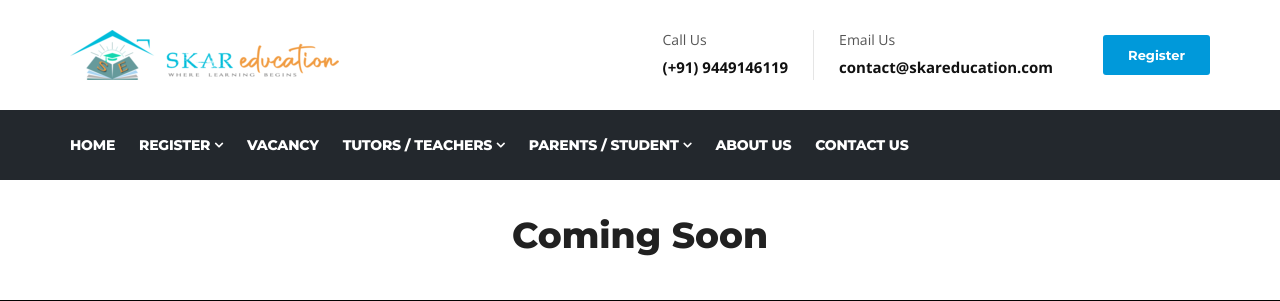
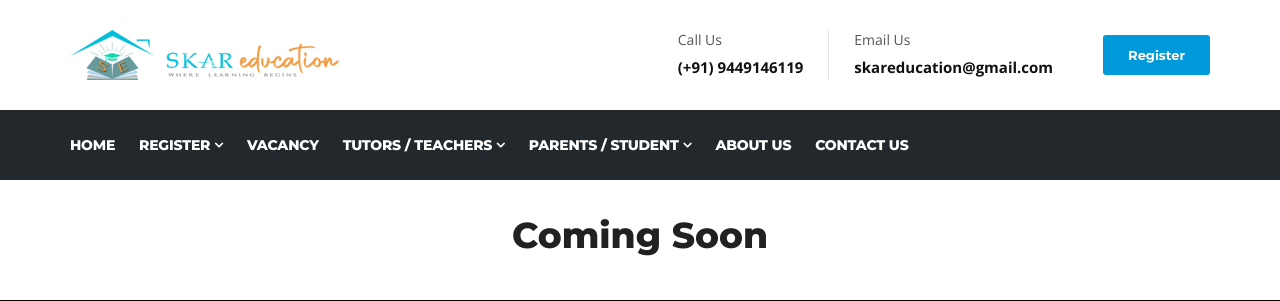
Before and after one commit to pradeep13143/skareducation, a Django app: page /blog/ in a window 1280 px wide. Shown: the top 301 px of the page. Run offline with Django 3.2, Linux system fonts and the light colour scheme; data comes from the database, SQL or seed files in the repository; some libraries are stand-ins or nearby versions.

Commit message:
small changes

```diff
--- a/templates/base.html
+++ b/templates/base.html
@@ -158,7 +158,7 @@
 									<div class="info-box last">
 										<div class="info-box-content">
 											<p class="info-box-title">Email Us</p>
-											<p class="info-box-subtitle">contact@skareducation.com</p>
+											<p class="info-box-subtitle">skareducation@gmail.com</p>
 										</div>
 									</div>
 								</li>
```
